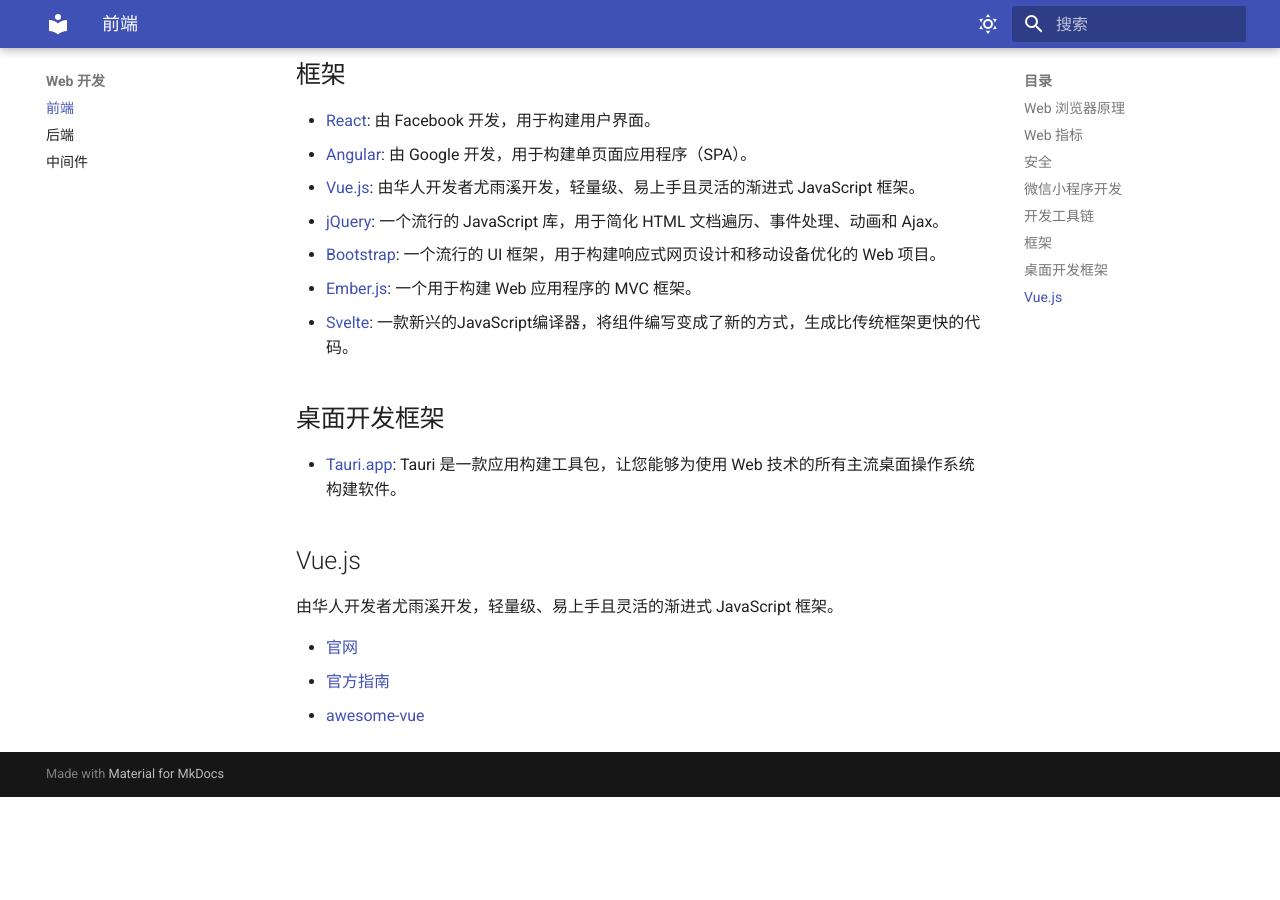
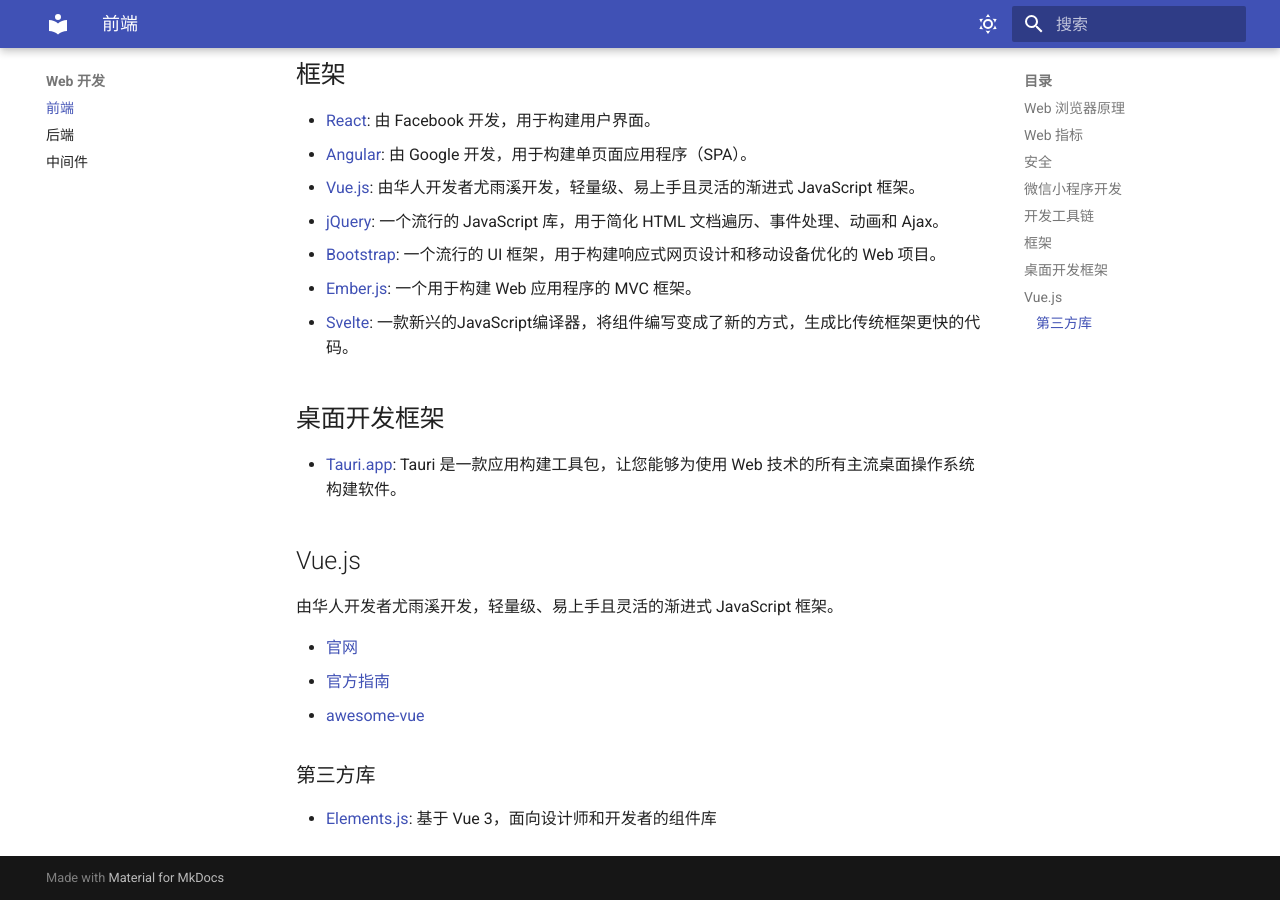
Before and after one commit to wizardbyron/guides, an MkDocs documentation site: the page built from docs/web/frontend.md, in a window 1280 px wide and 900 px high, scrolled down 904 px. Built offline with MkDocs 1.6.1 and Material for MkDocs 9.7.7, drawn with Linux system fonts in a browser that asks for light colours; before the commit the page ends 1701 px from its top, so only the background shows below that.

Commit message:
增加 Vue.js 3 的 Elements-plus 组件库

```diff
--- a/docs/web/frontend.md
+++ b/docs/web/frontend.md
@@ -47,3 +47,7 @@
 - [官网](https://cn.vuejs.org/index.html)
 - [官方指南](https://cn.vuejs.org/v2/guide/)
 - [awesome-vue](https://github.com/vuejs/awesome-vue)
+
+### 第三方库
+
+- [Elements.js](https://element-plus.gitee.io/zh-CN/): 基于 Vue 3，面向设计师和开发者的组件库
```
